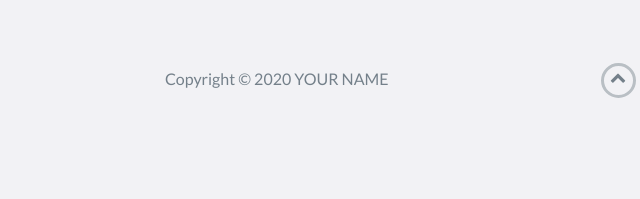
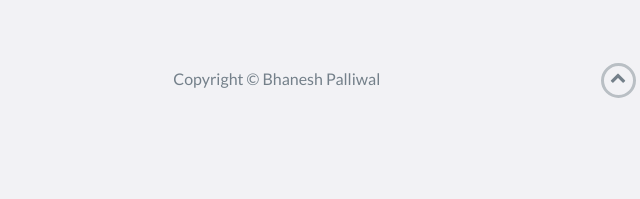
Before and after one commit to BhaneshP/BhaneshP.github.io, a website: page index.html in a window 1280 px wide. Shown: the part 3074-3273 px from the top of the page, 22-662 px from the left. Drawn offline with nearby package versions, Linux system fonts and the light colour scheme.

Commit message:
Update index.html

```diff
--- a/index.html
+++ b/index.html
@@ -193,7 +193,7 @@
             <div class="row">
                 <div class="col-sm-5 copyright">
                     <p>
-                        Copyright &copy; 2020 YOUR NAME
+                        Copyright &copy; Bhanesh Palliwal
                     </p>
                 </div>
                 <div class="col-sm-2 top">
```
